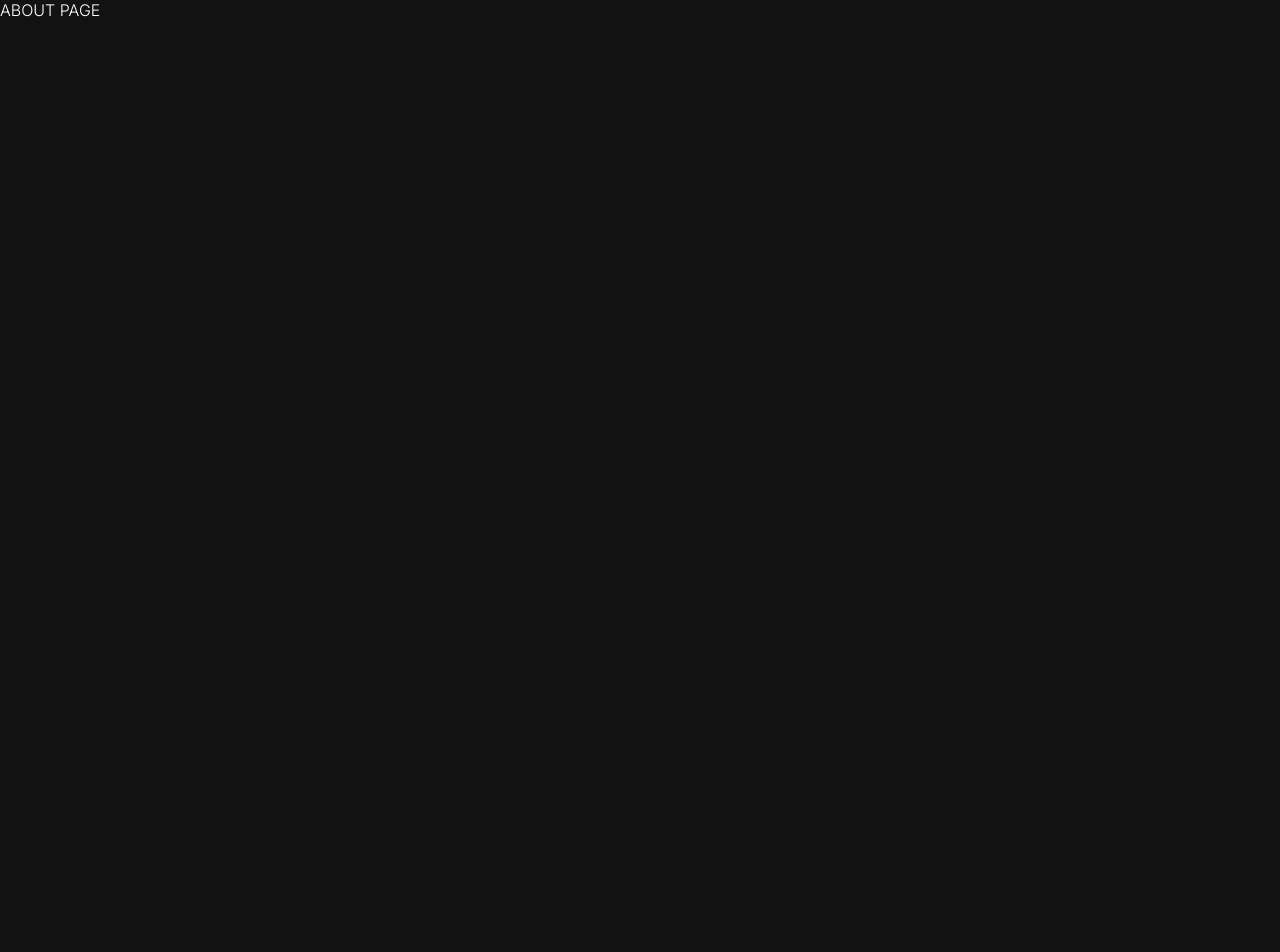
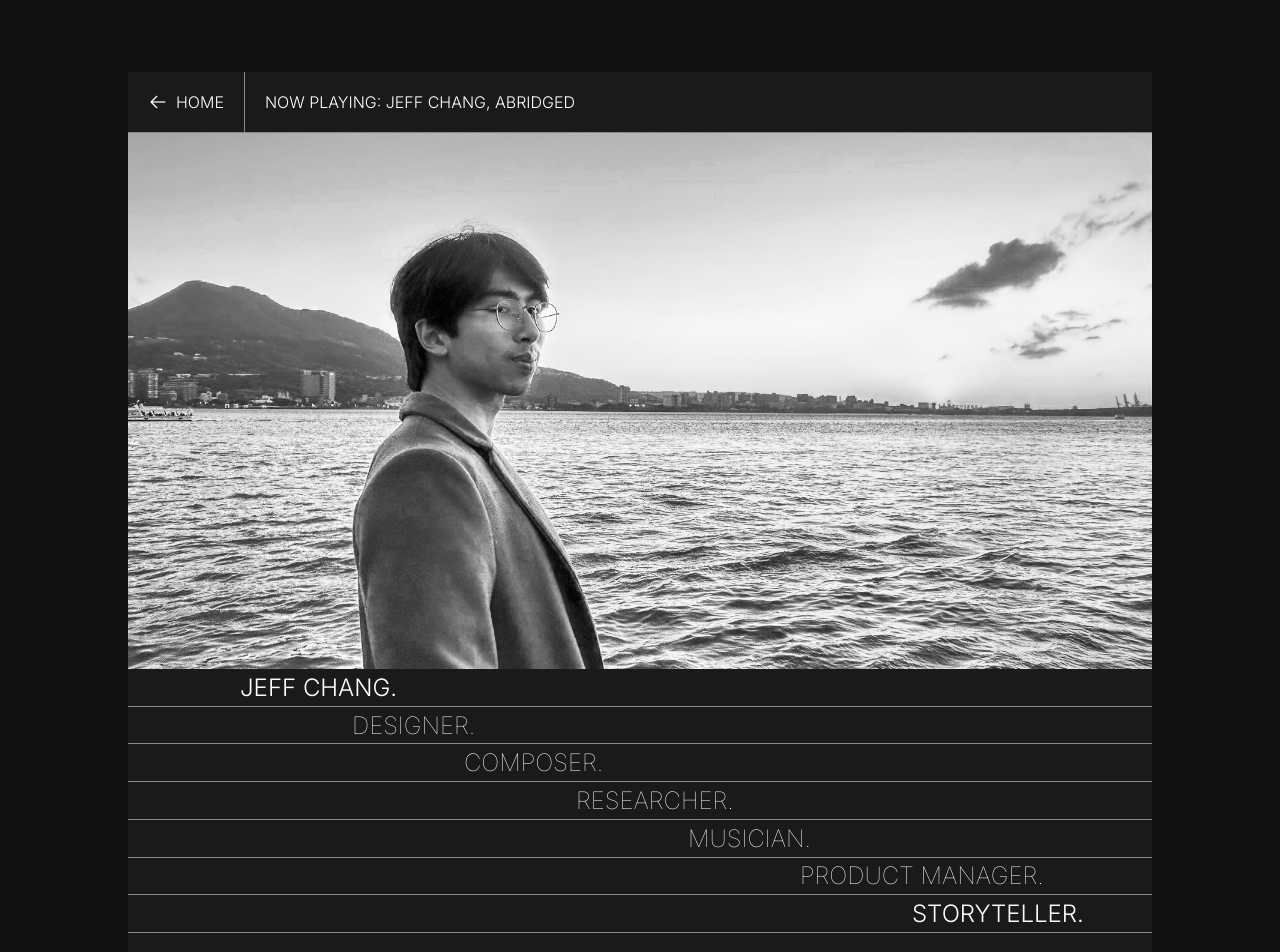
Before and after one commit to jchdesign/portfolio, a React (Create React App) app: page /About in a window 1280 px wide. Shown: the top 952 px of the page. Before the commit the page ends 800 px from the top, so only its background shows below. Built offline with nearby package versions, Linux system fonts and the light colour scheme.

Commit message:
about components

```diff
--- a/src/App.js
+++ b/src/App.js
@@ -1,5 +1,6 @@
 import {BrowserRouter as Router, Route, Routes} from 'react-router-dom';
 import './App.css';
+import about_data from './data/about_data';
 
 import HomeGrid from './components/HomeGrid';
 import ProgramList from './components/ProgramList';
@@ -9,6 +10,7 @@ import MultiSim_SimManager from './pages/MultiSim_SimManager';
 import Nearby from './pages/Nearby';
 
 function App() {
+  console.log(about_data.image.Me);
   return (
     <Router>
       <Routes>
@@ -20,7 +22,7 @@ function App() {
           </main>
         }>
         </Route>
-        <Route path='/About' element={<About/>}></Route>
+        <Route path='/About' element={<About data={about_data}/>}></Route>
         <Route path='MultiSim_SimManager' element={<MultiSim_SimManager/>}></Route>
         <Route path='Nearby' element={<Nearby/>}></Route>
       </Routes>
--- a/src/components/LayeredTextSection.jsx
+++ b/src/components/LayeredTextSection.jsx
@@ -2,7 +2,6 @@ function LayeredTextSection({text1, text2}) {
   return (
     <div className='container'>
         <div className='left-80 h2 font-400'>{text1}</div>
-        <br></br>
         <div className='right-80 h4 font-200'>{text2}</div>
     </div>
   )
--- /dev/null
+++ b/src/components/TextSection.jsx
@@ -0,0 +1,7 @@
+function TextSection({textAlign='left', size='h5', text}) {
+  return (
+    <div className={`text-container text-align-${textAlign} ${size} font-200`}>{text}</div>
+  )
+}
+
+export default TextSection
--- /dev/null
+++ b/src/data/about_data.js
@@ -0,0 +1,39 @@
+import Me from '../assets/me.jpg';
+
+const about_data = {
+    image: Me,
+    education: [
+        {
+            name: 'University of California, Berkeley',
+            year: '2023 - Present'
+        },
+        {
+            name: 'University of California, Los Angeles',
+            year: '2019 - 2023'
+        }
+    ],
+    experience: [
+        {
+            name: 'Cinematic Arts and Production Studio',
+            year: '2024 - Present'
+        },
+        {
+            name: 'MathWorks',
+            year: '2024'
+        },
+        {
+            name: 'Woosh',
+            year: '2024'
+        },
+        {
+            name: 'AccesSOS',
+            year: '2023'
+        },
+        {
+            name: 'UCLA Computational Vision and Learning Lab',
+            year: '2021 - 2023'
+        }
+    ]
+}
+
+export default about_data
--- a/src/index.css
+++ b/src/index.css
@@ -211,7 +211,7 @@ p {
   justify-content: center;
   align-items: center;
   width: 100%;
-  gap: 1em;
+  gap: 2em;
 }
 
 .footer-img {
@@ -376,6 +376,16 @@ p {
   box-sizing: border-box;
 }
 
+.text-container {
+  display: flex;
+  flex-direction: column;
+  justify-content: center;
+  text-align: left;
+  padding: 50px;
+  white-space: pre-line;
+  border-bottom: 1px solid var(--outline-primary);
+}
+
 .left-80 {
   width: 80%;
   text-align: left;
@@ -406,6 +416,10 @@ p {
     width: 100%;
     padding: 32px;
   }
+
+  .text-container {
+    padding: 32px;
+  }
 }
 
 @media only screen and (max-width: 480px) {
@@ -416,6 +430,77 @@ p {
   .img-text-container > .text {
     padding: 20px;
   }
+
+  .text-container {
+    padding: 20px;
+  }
+}
+
+/*
+   ###    ########   #######  ##     ## ########
+  ## ##   ##     ## ##     ## ##     ##    ##
+ ##   ##  ##     ## ##     ## ##     ##    ##
+##     ## ########  ##     ## ##     ##    ##
+######### ##     ## ##     ## ##     ##    ##
+##     ## ##     ## ##     ## ##     ##    ##
+##     ## ########   #######   #######     ##
+*/
+
+#roles-container {
+  display: flex;
+  justify-content: center;
+  flex-direction: column;
+  height: 33vh;
+}
+
+.about-img {
+  background-color: var(--bg-secondary);
+  background-position: 25%;
+  background-repeat: no-repeat;
+  height: 67vh;
+  background-size: cover;
+  position: relative;
+}
+
+#roles-container > .role {
+  display: flex;
+  flex-direction: column;
+  justify-content: center;
+  align-items: stretch;
+  flex-grow: 1;
+  border-bottom: 1px solid var(--outline-primary);
+}
+
+/* #roles-container > .role:nth-child(n) {
+  padding-left: calc(80vw / 8 * (n));
+} */
+
+#roles-container > .role:nth-child(1) {
+  padding-left: calc(70vw/8);
+}
+
+#roles-container > .role:nth-child(2) {
+  padding-left: calc(70vw/8*2);
+}
+
+#roles-container > .role:nth-child(3) {
+  padding-left: calc(70vw/8*3);
+}
+
+#roles-container > .role:nth-child(4) {
+  padding-left: calc(70vw/8*4);
+}
+
+#roles-container > .role:nth-child(5) {
+  padding-left: calc(70vw/8*5);
+}
+
+#roles-container > .role:nth-child(6) {
+  padding-left: calc(70vw/8*6);
+}
+
+#roles-container > .role:nth-child(7) {
+  padding-left: calc(70vw/8*7);
 }
 
 /*
--- a/src/pages/About.jsx
+++ b/src/pages/About.jsx
@@ -1,6 +1,56 @@
-function About() {
+import ReturnHeader from '../components/ReturnHeader';
+import ProgramSubItem from '../components/ProgramSubItem';
+import LayeredTextSection from '../components/LayeredTextSection';
+import TextSection from '../components/TextSection';
+import Footer from '../components/Footer';
+
+function About({data}) {
   return (
-    <div>About Page</div>
+    <main>
+      <ReturnHeader project='Jeff Chang, Abridged'/>
+      <div className='about-img' style={{backgroundImage: `url(${data.image})`}}></div>
+        <div id='roles-container'>
+        <div className='role h3'>Jeff Chang.</div>
+        <div className='role h3 font-100'>Designer.</div>
+        <div className='role h3 font-100'>Composer.</div>
+        <div className='role h3 font-100'>Researcher.</div>
+        <div className='role h3 font-100'>Musician.</div>
+        <div className='role h3 font-100'>Product Manager.</div>
+        <div className='role h3'>Storyteller.</div>
+      </div>
+      <LayeredTextSection
+        text1='"We are all stories to be told."'
+        text2='It’s a philosophy I carry throughout my all my work in design, research, and music. Everything we experience and all the people we meet have something more to say - something story behind why they are. And my passion is to tell it so that we can know it, understand it, and feel it.'
+      />
+      <TextSection
+        text='XXX I use my skills in composing, product design, music production, UX + Psychological research, engineering, and product management to understand ...
+        Let’s build so we can keep telling our stories. XXX'
+        size='h4'
+      />
+      <div className='container'>
+        <div className='program-container'>
+        <p className='h4 font-100 font-grey heading-padded'>Education</p>
+          {data.education.map((item) => (
+            <ProgramSubItem
+                listing={item.name}
+                credit={item.year}
+            />
+          ))}
+        </div>
+      </div>
+      <div className='container'>
+        <div className='program-container'>
+        <p className='h4 font-100 font-grey heading-padded'>Featured Works</p>
+          {data.experience.map((item) => (
+            <ProgramSubItem
+                listing={item.name}
+                credit={item.year}
+            />
+          ))}
+        </div>
+      </div>
+      <Footer/>
+    </main>
   )
 }
 
--- a/src/pages/MultiSim_SimManager.jsx
+++ b/src/pages/MultiSim_SimManager.jsx
@@ -6,6 +6,7 @@ import CaseStudyGrid from '../components/CaseStudyGrid';
 import ImageTextSection from '../components/ImageTextSection';
 import LayeredTextSection from '../components/LayeredTextSection';
 import SectionDivider from '../components/SectionDivider';
+import TextSection from '../components/TextSection';
 import work_data from '../data/work_data';
 
 function MultiSim_SimManager() {
@@ -25,6 +26,8 @@ function MultiSim_SimManager() {
       <ImageTextSection orientation='text-img'img={Figure1} title='Hello World' text='Lorem ipsum dolor sit amet, consectetur adipiscing elit, sed do eiusmod tempor incididunt ut labore et dolore magna'/>
       <ImageTextSection orientation='top-bottom'img={Figure1} title='Hello World' text='Lorem ipsum dolor sit amet, consectetur adipiscing elit, sed do eiusmod tempor incididunt ut labore et dolore magna'/>
       <ImageTextSection orientation='top-bottom'img={Figure1} text='Lorem ipsum dolor sit amet, consectetur adipiscing elit, sed do eiusmod tempor incididunt ut labore et dolore magna'/>
+      <TextSection textAlign='left' text={'Hello there'}/>
+      <TextSection textAlign='right' text={'Hello there'}/>
     </main>
   )
 }
```
Also changed, not shown: src/assets/me.jpg (added).
